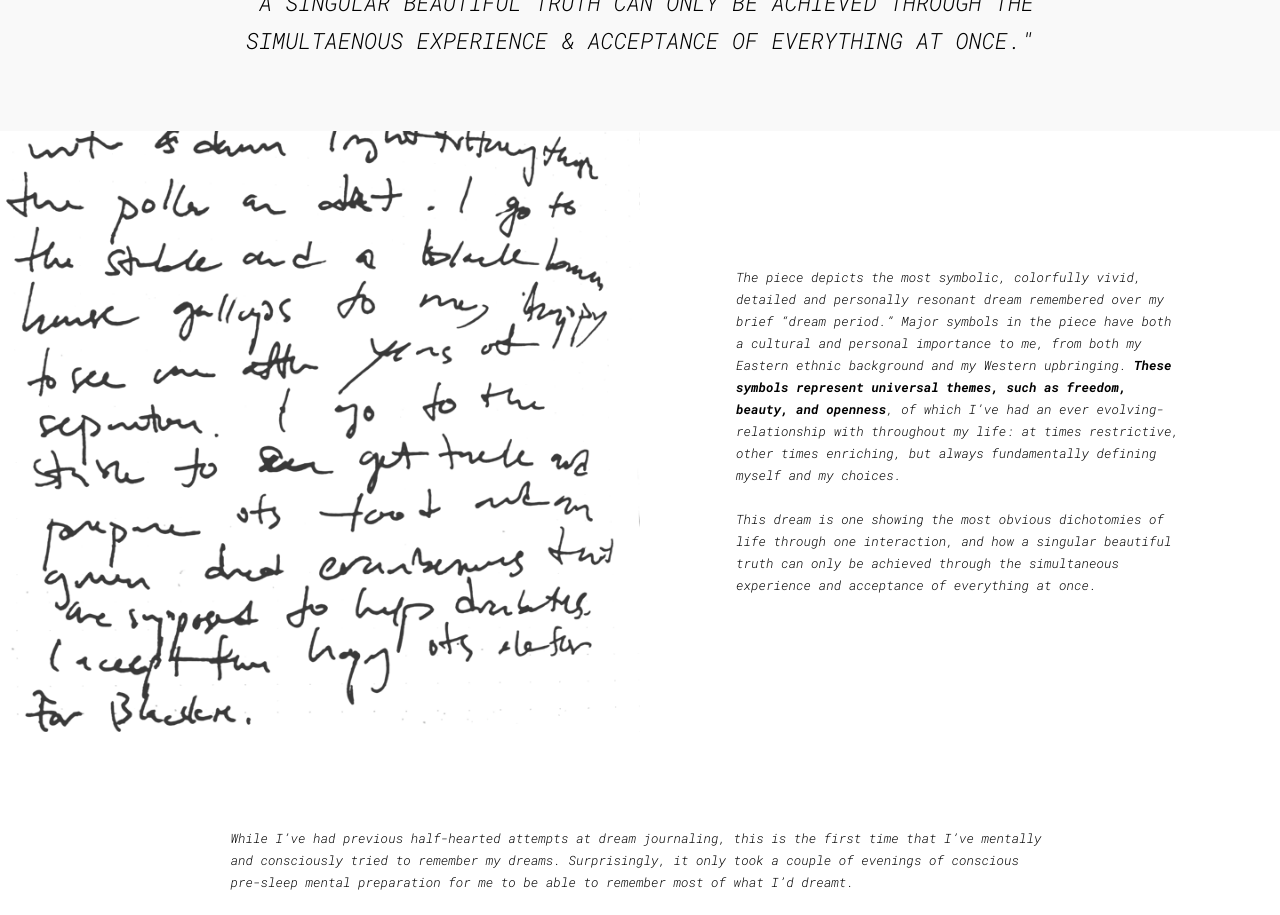
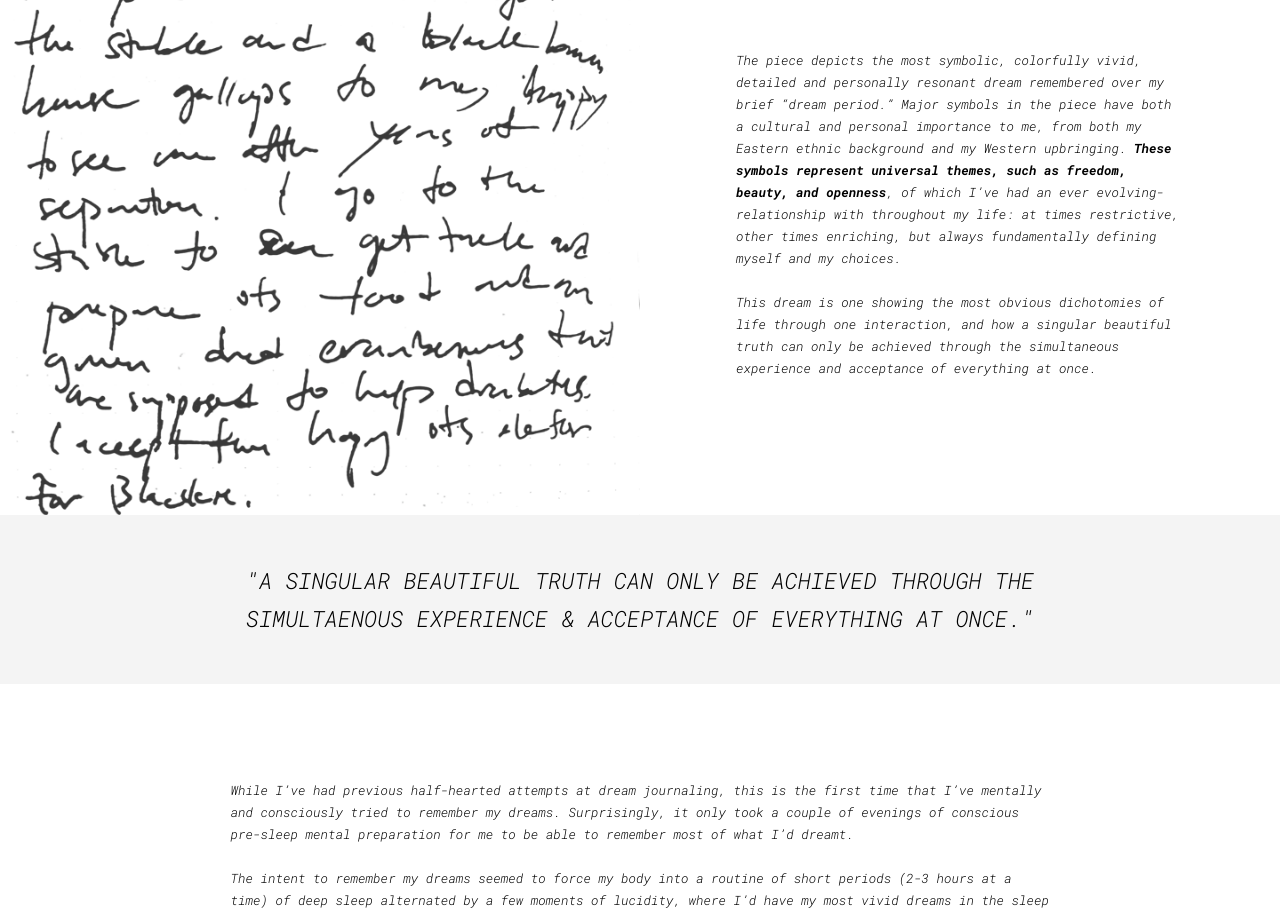
Before and after one commit to a-water/propagator, a React (Create React App) app: page /issue-01/Ride in a window 1280 px wide. Shown: the part 840-1755 px from the top of the page. Built offline with nearby package versions, Linux system fonts and the light colour scheme.

Commit message:
secondary primary templates plus assets are in

```diff
--- a/src/css/ZineSubmission.css
+++ b/src/css/ZineSubmission.css
@@ -97,9 +97,6 @@
 }
 
 .full-template-text {
-  font-weight: 300;
-  font-style: italic;
-  line-height: 22px;
   max-width: 80%;
 }
 
@@ -130,10 +127,10 @@ iframe {
 
 /* quote */
 .zine-quote {
-  padding: 48px 0px;
+  padding: 24px 0px;
   width: 100%;
   /* height: 80px; */
-  background-color: #f9f9f9;
+  background-color: #f4f4f4;
   display: flex;
   align-items: center;
   justify-content: center;
--- a/src/js/FullTemplate.js
+++ b/src/js/FullTemplate.js
@@ -1,4 +1,5 @@
 import React, { Component } from 'react';
+import SplitTemplate from './SplitTemplate';
 
 // ------------------------------------------------------
 // A FullComponent consists of a full width container
--- a/src/js/SplitTemplate.js
+++ b/src/js/SplitTemplate.js
@@ -31,7 +31,7 @@ class SplitTemplate extends Component {
       case 'textText':
         // one of the data.text should be data.textRight
         this.left = this.renderLeft('text', data.text);
-        this.right = this.renderRight('text', data.text);
+        this.right = this.renderRight('text', data.textRight);
         break;
 
       // we shouldn't be here
--- a/src/js/ZineSubmission.js
+++ b/src/js/ZineSubmission.js
@@ -40,6 +40,26 @@ class ZineSubmission extends Component {
       return null;
     }
   }
+
+  // ------------------------------------------------------
+  renderSecondaryPrimary(data) {
+    let secondPrimaryTemplate = data.primary.secondTemplate;
+
+    if (secondPrimaryTemplate.style === 'split') {
+      return (
+        <div className="zine-section">
+          <SplitTemplate
+            isPrimary={ false }
+            assetDir={ data.assetDir }
+            data={ secondPrimaryTemplate }
+          />
+        </div>
+      )
+    } else {
+      console.log('[renderSecondaryPrimary] other style: ', secondPrimaryTemplate.style);
+    }
+  }
+
 
   // ------------------------------------------------------
   renderQuote(data) {
@@ -96,10 +116,21 @@ class ZineSubmission extends Component {
     return (
       <div className="zine-submission">
         { this.renderPrimary(content) }
+
+        {
+          content.primary.template.style === 'full' ?
+          this.renderSecondaryPrimary(content) : null
+        }
+
         { this.renderQuote(content) }
-        { this.renderSecondary(content) }
+
         {
-          content.hasOwnProperty("tertiary") ?
+          content.hasOwnProperty('secondary') ?
+          this.renderSecondary(content) : null
+        }
+
+        {
+          content.hasOwnProperty('tertiary') ?
           this.renderTertiary(content) : null
         }
       </div>
--- a/src/js/data/issue-01.js
+++ b/src/js/data/issue-01.js
@@ -148,18 +148,15 @@ module.exports = {
             "contentType":"text",
             "text": "<b>I walk onto the grounds of a farm, dawn light filtering through pollen and dust.</b><br/><br/>There are a few people scattered about, performing various tasks. I walk to the stable and enter through a small wooden entrance. I look up, and see a black horse, black until it runs towards me, rearing a little in its joy. Then its coat changes into a deep dark brown as it shimmers in the sun. It’s been years of separation and I’m overjoyed to see that he has remembered me, and so fondly approaches.<br/><br/>I return to the stable entrance and ask an older woman, blond hair greying, for something sweet to add to my horse’s feed. She hands me a plastic bag of dried cranberries that are catered towards diabetics. It’s all she has, she says, so I take it despite my misgivings about whether it’s healthy for horses to eat. I then turn around and grab an ornate saddle, returning outside.<br/><br/>We have been thrown together, both launched high up into the air as if by a springboard. We land on our sides onto a field of red-gold, a freshly harvested field of wheat. The rows have been shorn short, golden tufts lining ochre red earth. We have landed face to face and I know that things are irreparable now. I look at the black horse, its coat dark brown revealed by the rays of the sun, and I cry.<br/><br/>If this is the end, together and from doing what we both love most, then it is a beautiful way to die."
           },
+          "secondTemplate":{
+            "style" : "split",
+            "contentType":"imgText",
+            "img":"secondPrimary.png",
+            "text":"The piece depicts the most symbolic, colorfully vivid, detailed and personally resonant dream remembered over my brief “dream period.” Major symbols in the piece have both a cultural and personal importance to me, from both my Eastern ethnic background and my Western upbringing. <b>These symbols represent universal themes, such as freedom, beauty, and openness</b>, of which I’ve had an ever evolving-relationship with throughout my life: at times restrictive, other times enriching, but always fundamentally defining myself and my choices.<br/><br/> This dream is one showing the most obvious dichotomies of life through one interaction, and how a singular beautiful truth can only be achieved through the simultaneous experience and acceptance of everything at once."
+          }
         },
 
         "quote": "A singular beautiful truth can only be achieved through the simultaenous experience & acceptance of everything at once.",
-
-        "secondary": {
-          "template": {
-            "style":"split",
-            "contentType": "imgText",
-            "img":"secondary.png",
-            "text":"The piece depicts the most symbolic, colorfully vivid, detailed and personally resonant dream remembered over my brief “dream period.” Major symbols in the piece have both a cultural and personal importance to me, from both my Eastern ethnic background and my Western upbringing. <b>These symbols represent universal themes, such as freedom, beauty, and openness</b>, of which I’ve had an ever evolving-relationship with throughout my life: at times restrictive, other times enriching, but always fundamentally defining myself and my choices.<br/><br/> This dream is one showing the most obvious dichotomies of life through one interaction, and how a singular beautiful truth can only be achieved through the simultaneous experience and acceptance of everything at once."
-          }
-        },
 
         "tertiary": {
           "template": {
@@ -189,6 +186,12 @@ module.exports = {
             "style": "full",
             "contentType":"video",
             "video": "<iframe src=\"https://www.youtube-nocookie.com/embed/aXo0ng7tpIY?controls=0&vq=hd1080\" frameborder=\"0\" allow=\"accelerometer; autoplay; encrypted-media; gyroscope; picture-in-picture\" allowfullscreen></iframe>"
+          },
+          "secondTemplate": {
+            "style":"split",
+            "contentType":"textText",
+            "text":"This musical instrument came to me in a dream. I was floating over it, playing beautiful tones by touching the little glassy shapes that grew out before me like fractal fungi. Suddenly, I woke up, and knew I was supposed to bring it to life. I wrote down what I could in my journal, then later worked on the code to realize it. At first I wrote it as an iPad app back in 2012, but never released it.<br/><br/>It's very cathartic to finally dig up those algorithms again and release my dreams to the public to revel. Next to that entry, I had scribbled a few mysterious lines of text:",
+            "textRight":"Keeping in all in was driving me insane.<br/>I felt nothing; no remorse, no pain.<br/><br/>All these lies are truths when terse.<br/>I feel better now that I feel worse.<br/>It’s no surprise that you heard first<br/>Of the letter that I sent her.<br/><br/>I can see more in your eyes<br/>Than staring into the clearest sea.<br/>Your smile could start a thousand wars,<br/>Or fix all violence and suffering."
           }
         },
 
@@ -273,6 +276,12 @@ module.exports = {
             "style": "full",
             "contentType":"video",
             "video": "<iframe src=\"https://www.youtube.com/embed/SaXJ3msxPv4?controls=0&vq=1080\" frameborder=\"0\" allow=\"accelerometer; autoplay; encrypted-media; gyroscope; picture-in-picture\" allowfullscreen></iframe>"
+          },
+          "secondTemplate": {
+            "style": "split",
+            "contentType":"textText",
+            "text":"This piece is an attempt at realistically depicting a view I saw in one of my dreams. I’d been recently thinking about catching up with a friend, and after a few days of thinking about it, I dreamt about it.<br/><br/>While it doesn't capture the immensity of the cloudscape I saw, I'm happy to leave that to the viewer's imagination.",
+            "textRight":"We were having a conversation over a video call, and she told me that she was hiking while talking. I asked her to point the camera at what she was looking at, and she pointed the camera towards what you see in the piece.<br/><br/>Three large glowing ridges on a vertical blanket of clouds, with a silhouette of trees in the foreground in the middle of a lake."
           }
         },
 
@@ -316,20 +325,17 @@ module.exports = {
             "style": "full",
             "contentType":"iframe",
             "iframe": ""
+          },
+          "secondTemplate":{
+            "style":"split",
+            "contentType":"imgText",
+            "img":"secondPrimary.png",
+            "text":"This piece is a web article with surreal pictures. In it, I describe my dreams and intertwine the article with explanations about how dreams contribute to learning and why we experience them. With my photographs, I try to place drawing within real-world settings in order to capture the memory/concept-mashing nature of dreams.<br/><br/>The web article also has a cinemagraph background. Our neighbors had a party and got confetti all over our apartment. I found this scenery surreal and relevant to my piece; an ambient backdrop that invokes the feeling of color and randomness strewn upon a grey and monotonous foundation. I’d like to think our dreams are that fluttery surreal color that sprinkle into our dull lives."
           }
         },
 
         "quote": "I’d like to think our dreams are that fluttery surreal color that sprinkle into our dull lives.",
 
-        "secondary": {
-          "template": {
-            "style":"",
-            "contentType":"imgText",
-            "img":"",
-            "text":""
-          }
-
-        },
         "tertiary": {
           "template": {
             "style":"full",
```
Also changed, not shown: src/assets/ride/secondPrimary.png (renamed from src/assets/ride/secondary.png), src/assets/sleep-to-learn/secondPrimary.png (added).
